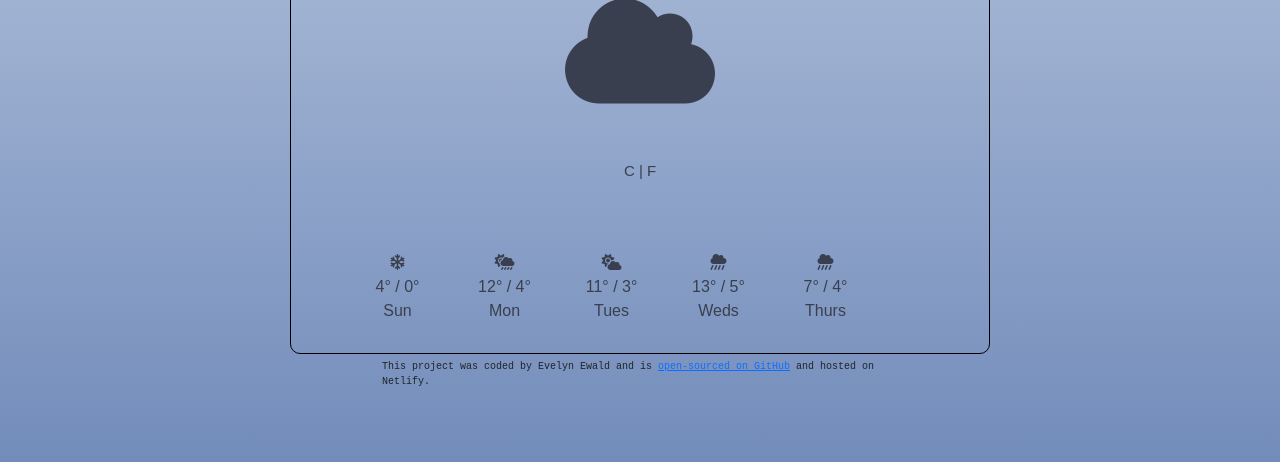
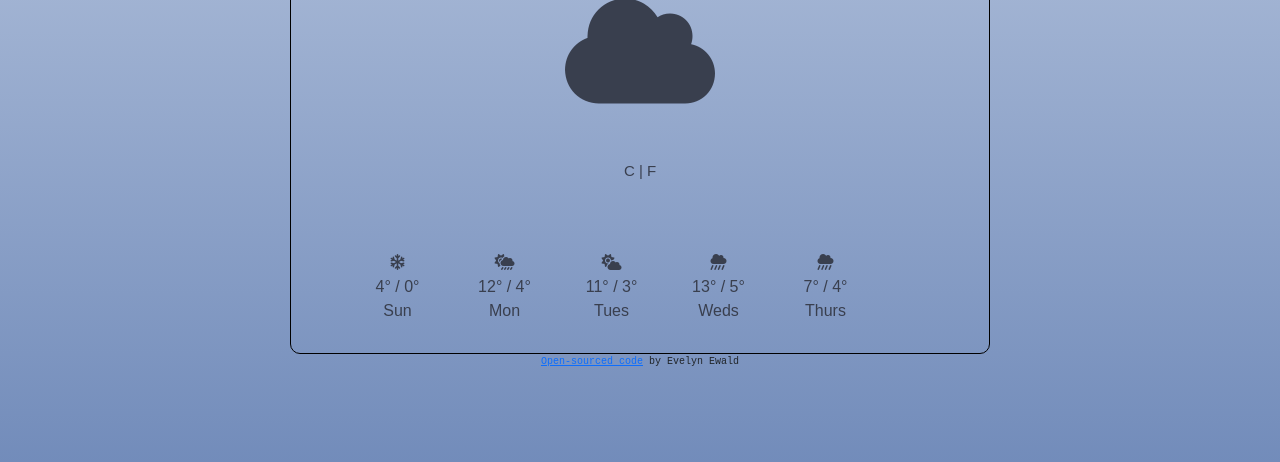
Before and after one commit to hiraeth282/sc-weather-app, a plain HTML site: page index.html in a window 1280 px wide. Shown: the part 256-718 px from the top of the page. Drawn offline with nearby package versions, Linux system fonts and the light colour scheme; no server answers.

Commit message:
Adjusted footer CSS

```diff
--- a/index.html
+++ b/index.html
@@ -126,11 +126,10 @@
         </div>
       </div>
       <footer class="footer">
-        This project was coded by Evelyn Ewald and is
         <a href="https://github.com/hiraeth282/sc-weather-app"
-          >open-sourced on GitHub</a
+          >Open-sourced code</a
         >
-        and hosted on Netlify.
+        by Evelyn Ewald
       </footer>
     </div>
     <script src="src/script.js"></script>
--- a/src/style.css
+++ b/src/style.css
@@ -69,5 +69,5 @@ body {
 footer {
   font-size: 10px;
   font-family: monospace;
-  margin: 5px 300px;
+  text-align: center;
 }
```
